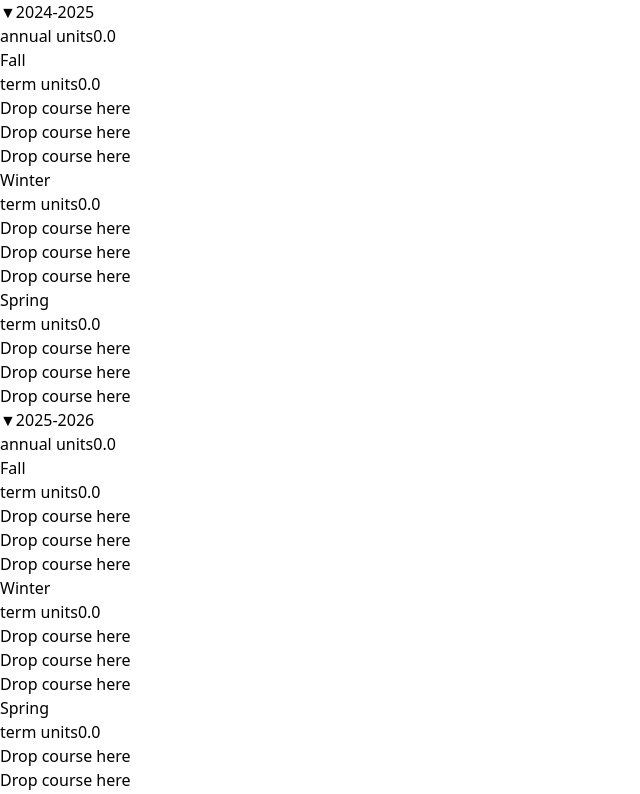
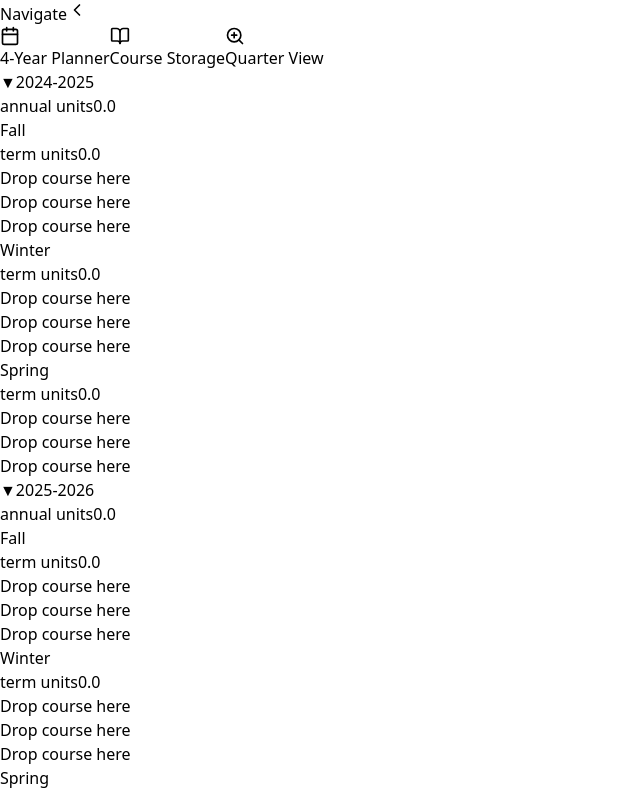
Before and after one commit to VAC-Startup/AIVac, a React (Vite) app in the folder mern/client/: page / in a window 1280 px wide. Shown: the top 794 px of the page, without its empty margins (0-640 px from the left). Built offline with nearby package versions, Linux system fonts and the light colour scheme.

Commit message:
left side bar
left side bar
minor fixes to course placement on term block and course information

```diff
--- a/mern/client/package.json
+++ b/mern/client/package.json
@@ -11,6 +11,7 @@
   },
   "dependencies": {
     "lodash": "^4.17.21",
+    "lucide-react": "^0.487.0",
     "react": "^18.2.0",
     "react-dom": "^18.2.0"
   },
--- /dev/null
+++ b/mern/client/src/components/CourseStorage.jsx
@@ -0,0 +1,12 @@
+import React from "react";
+
+const CourseStorage = () => {
+  return (
+    <div>
+      <h2 className="text-xl font-bold mb-4">📚 Your Saved Courses</h2>
+      <p>This is where users can store interesting courses for later planning.</p>
+    </div>
+  );
+};
+
+export default CourseStorage;
--- /dev/null
+++ b/mern/client/src/components/LeftSidebar.jsx
@@ -0,0 +1,59 @@
+import React, { useState } from "react";
+import {
+  CalendarIcon,
+  BookOpenIcon,
+  ZoomInIcon,
+  ChevronLeftIcon,
+  ChevronRightIcon
+} from "lucide-react";
+
+const LeftSidebar = ({ setCurrentPage, currentPage }) => {
+  const [collapsed, setCollapsed] = useState(false);
+
+  const toggleSidebar = () => setCollapsed(!collapsed);
+
+  const menuItems = [
+    { id: "planner", icon: <CalendarIcon size={20} />, label: "4-Year Planner" },
+    { id: "storage", icon: <BookOpenIcon size={20} />, label: "Course Storage" },
+    { id: "quarter", icon: <ZoomInIcon size={20} />, label: "Quarter View" },
+  ];
+
+  return (
+    <div
+      className={`flex flex-col bg-white border-r shadow-sm h-full transition-all duration-300 ${
+        collapsed ? "w-16" : "w-48"
+      }`}
+    >
+      <div className="flex items-center justify-between p-2 border-b">
+        {!collapsed && <span className="font-semibold text-gray-700">Navigate</span>}
+        <button
+          onClick={toggleSidebar}
+          className="p-1 hover:bg-gray-200 rounded transition"
+        >
+          {collapsed ? <ChevronRightIcon size={20} /> : <ChevronLeftIcon size={20} />}
+        </button>
+      </div>
+
+      <div className="flex-1">
+        {menuItems.map((item) => {
+          const isActive = currentPage === item.id;
+
+          return (
+            <button
+              key={item.id}
+              onClick={() => setCurrentPage(item.id)}
+              className={`flex items-center w-full px-3 py-2 transition font-medium rounded-r-md
+                ${isActive ? "bg-blue-100 text-blue-700 font-semibold" : "text-gray-700"}
+                hover:bg-gray-100`}
+            >
+              {item.icon}
+              {!collapsed && <span className="ml-3">{item.label}</span>}
+            </button>
+          );
+        })}
+      </div>
+    </div>
+  );
+};
+
+export default LeftSidebar;
--- a/mern/client/src/components/MainLayout.jsx
+++ b/mern/client/src/components/MainLayout.jsx
@@ -1,24 +1,64 @@
-import React from "react";
-import Header from "./Header";
-import CoursePlannerContainer from "./planner/CoursePlannerContainer";
-import RightSidebar from "./right-sidebar/RightSideBar";
+// import React from "react";
+// import Header from "./Header";
+// import CoursePlannerContainer from "./planner/CoursePlannerContainer";
+// import RightSidebar from "./right-sidebar/RightSidebar";
+
+// const MainLayout = () => {
+
+//   return (
+//     <div className="flex flex-col h-screen bg-gray-100">
+//       {/* Top Header */}
+
+//       {/* Main content area */}
+//       <div className="flex h-full w-full overflow-hidden">
+//         {/* Left: Planner (flexible space) */}
+//         <div className="flex-grow overflow-y-auto overflow-x-hidden">
+//           <CoursePlannerContainer />
+//         </div>
+
+//         {/* Right: Sidebar (fixed width controlled inside RightSidebar) */}
+//         <RightSidebar />
+//       </div>
+//     </div>
+//   );
+// };
+
+// export default MainLayout;
+
+import React, { useState } from "react";
+import RightSidebar from "./right-sidebar/RightSidebar";
+import LeftSidebar from "./LeftSidebar";
+import CoursePlannerContainer from "./planner/CoursePlannerContainer"; // use existing planner
+import CourseStorage from "./CourseStorage";
+import QuarterlyView from "./QuarterlyView";
 
 const MainLayout = () => {
+  const [currentPage, setCurrentPage] = useState("planner");
+
+  const renderPage = () => {
+    switch (currentPage) {
+      case "planner":
+        return <CoursePlannerContainer />;
+      case "storage":
+        return <CourseStorage />;
+      case "quarter":
+        return <QuarterlyView />;
+      default:
+        return <CoursePlannerContainer />;
+    }
+  };
 
   return (
-    <div className="flex flex-col h-screen bg-gray-100">
-      {/* Top Header */}
+    <div className="flex h-screen">
+      <LeftSidebar setCurrentPage={setCurrentPage} currentPage={currentPage} />
 
       {/* Main content area */}
-      <div className="flex h-full w-full overflow-hidden">
-        {/* Left: Planner (flexible space) */}
-        <div className="flex-grow overflow-y-auto overflow-x-hidden">
-          <CoursePlannerContainer />
-        </div>
+      <div className="flex-grow p-6 overflow-y-auto">
+        {renderPage()}
+      </div>
 
-        {/* Right: Sidebar (fixed width controlled inside RightSidebar) */}
-        <RightSidebar />
-      </div>
+      {/* Right sidebar with course search & assistant */}
+      <RightSidebar />
     </div>
   );
 };
--- /dev/null
+++ b/mern/client/src/components/QuarterlyView.jsx
@@ -0,0 +1,12 @@
+import React from "react";
+
+const QuarterlyView = () => {
+  return (
+    <div>
+      <h2 className="text-xl font-bold mb-4">🔍 Detailed Quarterly Planning</h2>
+      <p>This view will allow students to focus on a single quarter and organize classes.</p>
+    </div>
+  );
+};
+
+export default QuarterlyView;
--- a/mern/client/src/components/planner/CourseCard.jsx
+++ b/mern/client/src/components/planner/CourseCard.jsx
@@ -17,14 +17,14 @@ const CourseCard = ({
       onDragEnd={onDragEnd}
     >
       <span>
-        {course.name}
+        {course.course_id}
         {isPreviewing && (
           <span className="ml-2 text-yellow-600 text-xs">(Moving)</span>
         )}
       </span>
       <div className="flex items-center">
         <span className="bg-gray-300 text-gray-700 rounded-full px-2 py-1 text-xs mr-2">
-          {course.units.toFixed(1)}
+          {course.credits.toFixed(1)}
         </span>
         <button
           onClick={onRemove}
--- a/mern/client/src/components/planner/CoursePlannerContainer.jsx
+++ b/mern/client/src/components/planner/CoursePlannerContainer.jsx
@@ -33,7 +33,7 @@ const CoursePlannerContainer = () => {
   };
 
   const calculateTermUnits = (courses) => {
-    return courses.reduce((total, course) => total + (course ? course.units : 0), 0);
+    return courses.reduce((total, course) => total + (course ? course.credits : 0), 0);
   };
 
   const calculateAnnualUnits = (yearIndex) => {
--- a/mern/client/src/components/planner/TermBlock.jsx
+++ b/mern/client/src/components/planner/TermBlock.jsx
@@ -67,7 +67,7 @@ const TermBlock = ({
                 previewState.targetTerm === termKey &&
                 previewState.targetCourseIndex === courseIndex ? (
                 <div className="text-yellow-600">
-                  {previewState.course.name} (Preview)
+                  {previewState.course.course_name} (Preview)
                 </div>
               ) : (
                 "Drop course here"
--- a/mern/client/src/components/right-sidebar/CourseItem.jsx
+++ b/mern/client/src/components/right-sidebar/CourseItem.jsx
@@ -17,7 +17,7 @@ const CourseItem = ({ course, onDragStart, onDragEnd, onDoubleClick }) => {
       </div>
       <div className="text-xs text-gray-600">
         <span>
-          {course.course_id} • {course.course_id.split(' ')[0]}
+          {course.course_id}
         </span>
         <span className="ml-2 text-amber-600">
           Prereq:
@@ -33,11 +33,13 @@ const CourseItem = ({ course, onDragStart, onDragEnd, onDoubleClick }) => {
         </span>
         <span className="ml-2 text-green-600">
           Offered:
-          {course.offerings.includes("fall") && (
+          <span className="text-gray-600 ml-1">
+          {course.offerings.includes("FA") && (
             <span className="ml-1 mr-1">F</span>
           )}
-          {course.offerings.includes("winter") && <span className="mr-1">W</span>}
-          {course.offerings.includes("spring") && <span>S</span>}
+          {course.offerings.includes("WI") && <span className="mr-1">W</span>}
+          {course.offerings.includes("SP") && <span>S</span>}
+          </span>
         </span>
       </div>
     </div>
```
Also changed, not shown: 1 other file (tests, documents, lock files or other folders).
